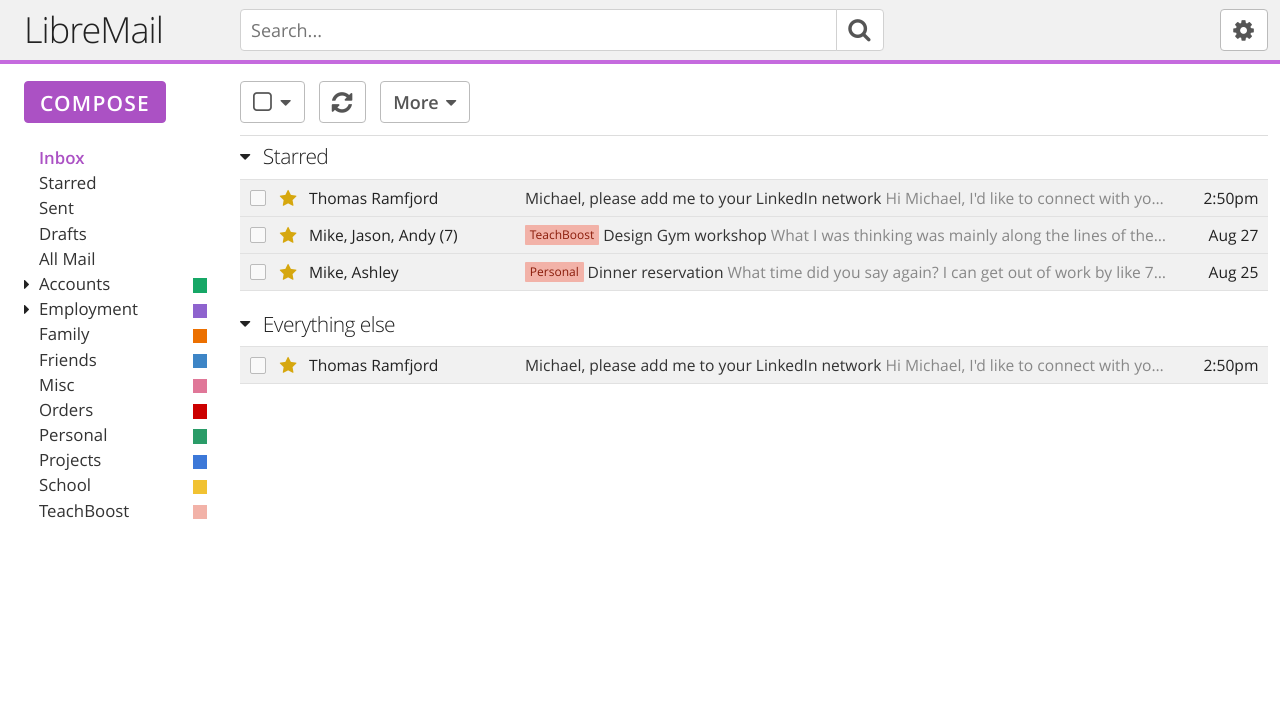
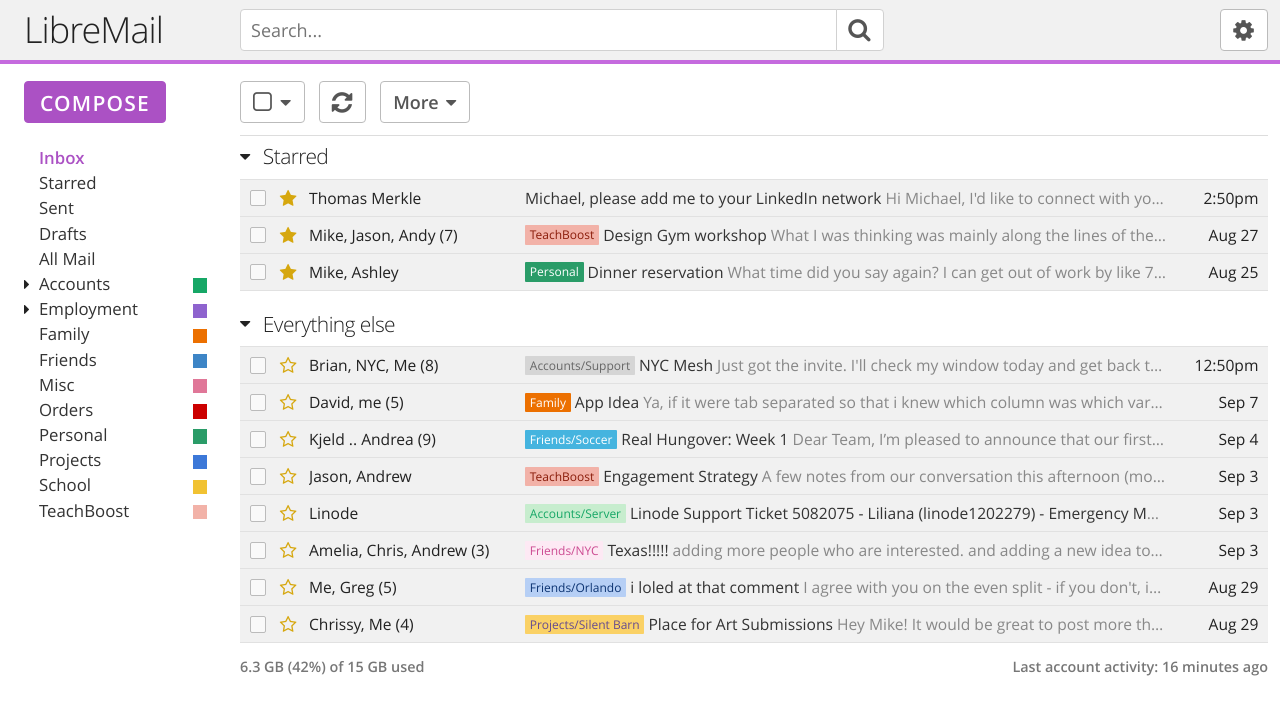
Before and after one commit to mikegioia/libremail, a PHP site: page /demo.html in a window 1280 px wide. Shown: the top 715 px of the page. Run offline with PHP 8.4, Linux system fonts and the light colour scheme.

Commit message:
Built out a better inbox demo

```diff
--- a/webmail/www/css/app/base.css
+++ b/webmail/www/css/app/base.css
@@ -24,6 +24,10 @@ a:focus {
 }
 
 /* Helpers */
+.align-right {
+    text-align: right;
+}
+
 .blocked {
     display: block;
 }
@@ -41,3 +45,11 @@ a:focus {
     -webkit-user-select: none;
     -ms-user-select: none;
 }
+
+.size-sm {
+    font-size: 1rem;
+}
+
+.size-md {
+    font-size: 1.2rem;
+}
--- a/webmail/www/css/app/messages.css
+++ b/webmail/www/css/app/messages.css
@@ -67,6 +67,12 @@ section #msg-list .mailbox-checkbox:checked + h5 label .fa-caret-right {
 
 section #msg-list .mailbox-checkbox:checked + h5 label .fa-caret-down {
     display: none;
+}
+
+section #msg-list footer {
+    color: #777;
+    font-weight: 600;
+    padding: 1rem 1rem 0 0;
 }
 
 /**
--- a/webmail/www/demo.html
+++ b/webmail/www/demo.html
@@ -237,7 +237,7 @@
                             <i class="fa fa-star"></i>
                         </div>
                         <div class="names">
-                            Thomas Ramfjord
+                            Thomas Merkle
                         </div>
                         <a href="#" class="subject">
                             <span>Michael, please add me to your LinkedIn network</span>&nbsp;Hi Michael, I'd like to connect with you on LinkedIn. Thomas Ramfjord Software Engineer at Quantcast
@@ -277,7 +277,7 @@
                             Mike, Ashley
                         </div>
                         <a href="#" class="subject">
-                            <mark>Personal</mark>
+                            <mark style="background-color:#2A9C68; color:#fff;">Personal</mark>
                             <span>Dinner reservation</span>&nbsp;What time did you say again? I can get out of work by like 7 and I can meet you wherever you are. Lemme know.
                         </a>
                         <div class="date">
@@ -345,24 +345,208 @@
                 <div id="mailbox-everything" class="mailbox">
                     <input type="checkbox" name="message[]" value="4" id="msg-checkbox-4" class="msg-checkbox" />
                     <label for="msg-checkbox-4" class="msg-label"></label>
-                    <div class="msg-contents" id="msg-contents-1">
+                    <div class="msg-contents" id="msg-contents-4">
                         <div class="star">
-                            <i class="fa fa-star"></i>
+                            <i class="fa fa-star-o"></i>
                         </div>
                         <div class="names">
-                            Thomas Ramfjord
+                            Brian, NYC, Me (8)
                         </div>
                         <a href="#" class="subject">
-                            <span>Michael, please add me to your LinkedIn network</span>&nbsp;Hi Michael, I'd like to connect with you on LinkedIn. Thomas Ramfjord Software Engineer at Quantcast
+                            <mark style="background-color:#d5d5d5; color:#666;">Accounts/Support</mark>
+                            <span>NYC Mesh</span>&nbsp;Just got the invite. I'll check my window today and get back to you with what line of sight I have. It might be possib
                         </a>
                         <div class="date">
-                            2:50pm
+                            12:50pm
                         </div>
                     </div>
                     <div class="u-cf"></div>
 
-                    <!-- @todo Put another actions menu here -->
+                    <input type="checkbox" name="message[]" value="5" id="msg-checkbox-5" class="msg-checkbox" />
+                    <label for="msg-checkbox-5" class="msg-label"></label>
+                    <div class="msg-contents" id="msg-contents-5">
+                        <div class="star">
+                            <i class="fa fa-star-o"></i>
+                        </div>
+                        <div class="names">
+                            David, me (5)
+                        </div>
+                        <a href="#" class="subject">
+                            <mark style="background-color:#EC7000; color:#fff;">Family</mark>
+                            <span>App Idea</span>&nbsp;Ya, if it were tab separated so that i knew which column was which variable, that would be fine. The first version that I got, I couldn't tell what was what.
+                        </a>
+                        <div class="date">
+                            Sep 7
+                        </div>
+                    </div>
+                    <div class="u-cf"></div>
+
+                    <input type="checkbox" name="message[]" value="6" id="msg-checkbox-6" class="msg-checkbox" />
+                    <label for="msg-checkbox-6" class="msg-label"></label>
+                    <div class="msg-contents" id="msg-contents-6">
+                        <div class="star">
+                            <i class="fa fa-star-o"></i>
+                        </div>
+                        <div class="names">
+                            Kjeld .. Andrea (9)
+                        </div>
+                        <a href="#" class="subject">
+                            <mark style="background-color:#45B4DF; color:#fff;">Friends/Soccer</mark>
+                            <span>Real Hungover: Week 1</span>&nbsp;Dear Team, I’m pleased to announce that our first game of the season is tomorrow night
+                        </a>
+                        <div class="date">
+                            Sep 4
+                        </div>
+                    </div>
+                    <div class="u-cf"></div>
+
+                    <input type="checkbox" name="message[]" value="7" id="msg-checkbox-7" class="msg-checkbox" />
+                    <label for="msg-checkbox-7" class="msg-label"></label>
+                    <div class="msg-contents" id="msg-contents-7">
+                        <div class="star">
+                            <i class="fa fa-star-o"></i>
+                        </div>
+                        <div class="names">
+                            Jason, Andrew
+                        </div>
+                        <a href="#" class="subject">
+                            <mark>TeachBoost</mark>
+                            <span>Engagement Strategy</span>&nbsp;A few notes from our conversation this afternoon (more just to document and jog my memory).
+                        </a>
+                        <div class="date">
+                            Sep 3
+                        </div>
+                    </div>
+                    <div class="u-cf"></div>
+
+                    <input type="checkbox" name="message[]" value="8" id="msg-checkbox-8" class="msg-checkbox" />
+                    <label for="msg-checkbox-8" class="msg-label"></label>
+                    <div class="msg-contents" id="msg-contents-8">
+                        <div class="star">
+                            <i class="fa fa-star-o"></i>
+                        </div>
+                        <div class="names">
+                            Linode
+                        </div>
+                        <a href="#" class="subject">
+                            <mark style="background-color:#c7edce; color:#16A766;">Accounts/Server</mark>
+                            <span>Linode Support Ticket 5082075 - Liliana (linode1202279) - Emergency Maint. Wed. Sep.9 10:30PM EDT(Thu. Sep.10 2:30AM UTC)</span>
+                        </a>
+                        <div class="date">
+                            Sep 3
+                        </div>
+                    </div>
+                    <div class="u-cf"></div>
+
+                    <input type="checkbox" name="message[]" value="9" id="msg-checkbox-9" class="msg-checkbox" />
+                    <label for="msg-checkbox-9" class="msg-label"></label>
+                    <div class="msg-contents" id="msg-contents-9">
+                        <div class="star">
+                            <i class="fa fa-star-o"></i>
+                        </div>
+                        <div class="names">
+                            Amelia, Chris, Andrew (3)
+                        </div>
+                        <a href="#" class="subject">
+                            <mark style="background-color:#FDE9F4; color:#cc4b92;">Friends/NYC</mark>
+                            <span>Texas!!!!!</span>&nbsp;adding more people who are interested. and adding a new idea to the mix:
+                        </a>
+                        <div class="date">
+                            Sep 3
+                        </div>
+                    </div>
+                    <div class="u-cf"></div>
+
+                    <input type="checkbox" name="message[]" value="10" id="msg-checkbox-10" class="msg-checkbox" />
+                    <label for="msg-checkbox-10" class="msg-label"></label>
+                    <div class="msg-contents" id="msg-contents-10">
+                        <div class="star">
+                            <i class="fa fa-star-o"></i>
+                        </div>
+                        <div class="names">
+                            Me, Greg (5)
+                        </div>
+                        <a href="#" class="subject">
+                            <mark style="background-color:#B6CFF5; color:#0D3472;">Friends/Orlando</mark>
+                            <span>i loled at that comment</span>&nbsp;I agree with you on the even split - if you don't, it seems like you're asking for an argument later on down the line.
+                        </a>
+                        <div class="date">
+                            Aug 29
+                        </div>
+                    </div>
+                    <div class="u-cf"></div>
+
+                    <input type="checkbox" name="message[]" value="11" id="msg-checkbox-11" class="msg-checkbox" />
+                    <label for="msg-checkbox-11" class="msg-label"></label>
+                    <div class="msg-contents" id="msg-contents-11">
+                        <div class="star">
+                            <i class="fa fa-star-o"></i>
+                        </div>
+                        <div class="names">
+                            Chrissy, Me (4)
+                        </div>
+                        <a href="#" class="subject">
+                            <mark style="background-color:#FAD165; color:#654B90;">Projects/Silent Barn</mark>
+                            <span>Place for Art Submissions</span>&nbsp;Hey Mike! It would be great to post more than one at a time and have them archive or fall off the page after they have expired.
+                        </a>
+                        <div class="date">
+                            Aug 29
+                        </div>
+                    </div>
+                    <div class="u-cf"></div>
+
+                    <!-- Contextual menu for selected messages -->
+                    <div id="actions-menu" class="actions menu">
+                        <div class="dropdown inline-blocked control">
+                            <a href="#" class="icon button" data-tooltip="Select">
+                                <i class="fa fa-minus-square-o"></i>
+                                <i class="fa fa-caret-down"></i>
+                            </a>
+                            <ul>
+                                <li>
+                                    <input type="submit" name="select_all" value="All" />
+                                </li>
+                                <li>
+                                    <input type="submit" name="select_none" value="None" />
+                                </li>
+                                <li>
+                                    <input type="submit" name="select_read" value="Read" />
+                                </li>
+                                <li>
+                                    <input type="submit" name="select_unread" value="Unread" />
+                                </li>
+                                <li>
+                                    <input type="submit" name="select_starred" value="Starred" />
+                                </li>
+                                <li>
+                                    <input type="submit" name="select_unstarred" value="Unstarred" />
+                                </li>
+                            </ul>
+                        </div>
+                        <a href="#" class="icon button control" data-tooltip="Archive">
+                            <i class="fa fa-archive"></i>
+                        </a>
+                        <a href="#" class="icon button control" data-tooltip="Delete">
+                            <i class="fa fa-trash-o"></i>
+                        </a>
+                        <a href="#" class="icon button control">
+                            <span class="normal">Mark as read</span>
+                        </a>
+                        <a href="#move-messages" class="icon button control" data-tooltip="Move to">
+                            <i class="fa fa-folder-o"></i>
+                            <i class="fa fa-plus"></i>
+                        </a>
+                        <a href="#apply-labels" class="icon button control" data-tooltip="Labels">
+                            <i class="fa fa-tag"></i>
+                            <i class="fa fa-plus"></i>
+                        </a>
+                    </div><!-- /actions menu -->
                 </div>
+
+                <footer class="row">
+                    <div class="one-half column size-md">6.3 GB (42%) of 15 GB used</div>
+                    <div class="one-half column size-md align-right">Last account activity: 16 minutes ago</div>
+                </footer>
             </section>
         </form>
     </section>
```
